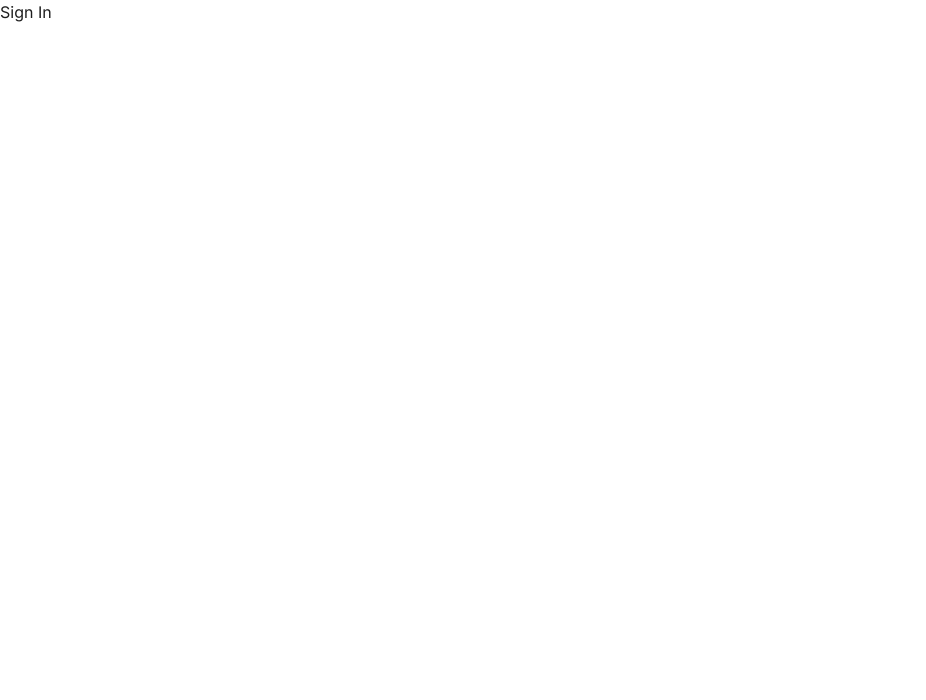
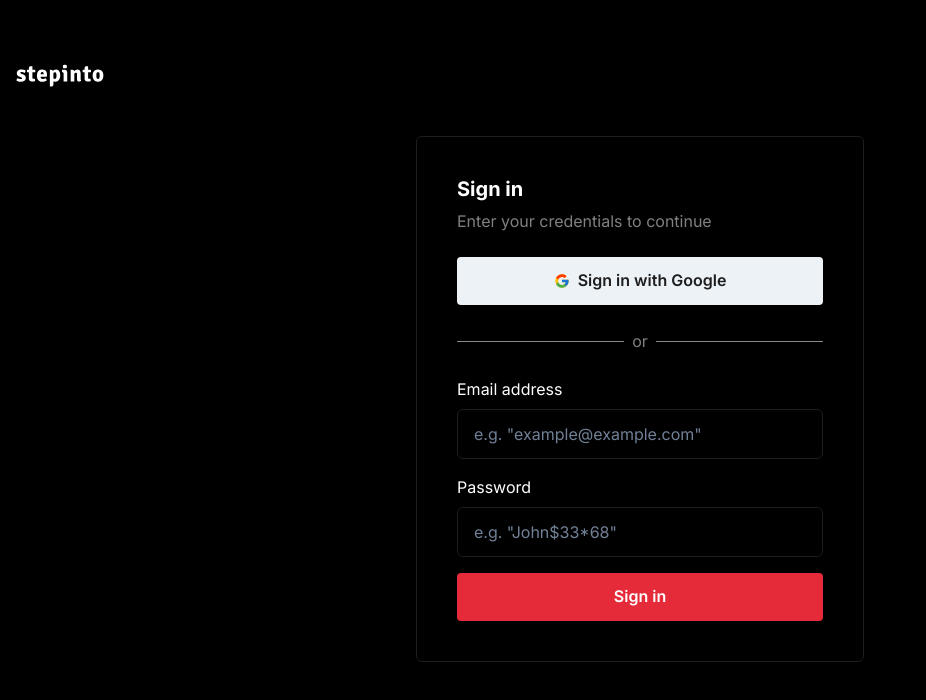
Before and after one commit to rayanabdirahman/stepinto-client, a Next.js app: page /auth/signin in a window 1280 px wide. Shown: the top 700 px of the page, without its empty margins (0-926 px from the left). Built offline with nearby package versions, Linux system fonts and the light colour scheme.

Commit message:
add SignIn page

```diff
--- /dev/null
+++ b/src/Auth/SignIn/components/SignInForm.tsx
@@ -0,0 +1,44 @@
+import React from "react";
+import { Stack } from "@chakra-ui/react";
+import withFormik from "../../../shared/HOC/withFormik";
+import { FormikProps } from "formik";
+import { ISignInModel } from "../../../shared/domain/interfaces/auth";
+import { Button, Input } from "../../../shared/components/UI/atoms";
+
+type Props = {
+  initialValues: ISignInModel;
+  formik: FormikProps<ISignInModel>;
+  onSubmit: (model: ISignInModel) => void;
+};
+
+const SignInForm: React.FC<Props> = ({ formik }) => {
+  return (
+    <Stack spacing={4}>
+      <Input
+        type="email"
+        label="Email address"
+        placeholder='e.g. "example@example.com"'
+        isInvalid={!!formik.errors.email && formik.touched.email}
+        errorMsg={formik.errors.email}
+        styleType="dark"
+        onChange={formik.handleChange("email")}
+      />
+
+      <Input
+        type="password"
+        label="Password"
+        placeholder='e.g. "John$33*68"'
+        isInvalid={!!formik.errors.password && formik.touched.password}
+        errorMsg={formik.errors.password}
+        styleType="dark"
+        onChange={formik.handleChange("password")}
+      />
+
+      <Button styleType="primary" isLoading={formik.isSubmitting} type="submit">
+        Sign in
+      </Button>
+    </Stack>
+  );
+};
+
+export default withFormik(SignInForm);
--- a/src/Auth/SignIn/index.tsx
+++ b/src/Auth/SignIn/index.tsx
@@ -1,5 +1,23 @@
 import React from "react";
+import { AuthTemplate } from "../../shared/components/templates";
+import { SocialAuth } from "../../shared/components/UI/organisms";
+import { Divider } from "../../shared/components/UI/atoms";
+import SignInForm from "./components/SignInForm";
 
-const SignIn: React.FC = () => <h1>Sign In</h1>;
+const SignIn: React.FC = () => (
+  <AuthTemplate title="Sign in" subTitle="Enter your credentials to continue">
+    <SocialAuth onGoogleAuth={() => console.log("google auth")} />
+    <Divider withText="or" />
+    <SignInForm
+      initialValues={{ email: "", password: "" }}
+      onSubmit={(values, actions) => {
+        setTimeout(() => {
+          alert(JSON.stringify(values, null, 2));
+          actions.setSubmitting(false);
+        }, 1000);
+      }}
+    />
+  </AuthTemplate>
+);
 
 export default SignIn;
--- a/src/shared/components/templates/index.ts
+++ b/src/shared/components/templates/index.ts
@@ -1,2 +1,3 @@
 export { default as BaseTemplate } from "./Base";
+export { default as AuthTemplate } from "./Auth";
 export { default as Container } from "./Container";
--- a/src/shared/constants/pageUrl.ts
+++ b/src/shared/domain/constants/pageUrl.ts
@@ -1,4 +1,5 @@
 export const pageUrl = {
+  HOME: "/",
   SIGN_UP: "auth/signup",
   SIGN_IN: "auth/signin",
 };
--- /dev/null
+++ b/src/shared/domain/interfaces/auth.ts
@@ -0,0 +1,4 @@
+export interface ISignInModel {
+  email: string;
+  password: string;
+}
```
